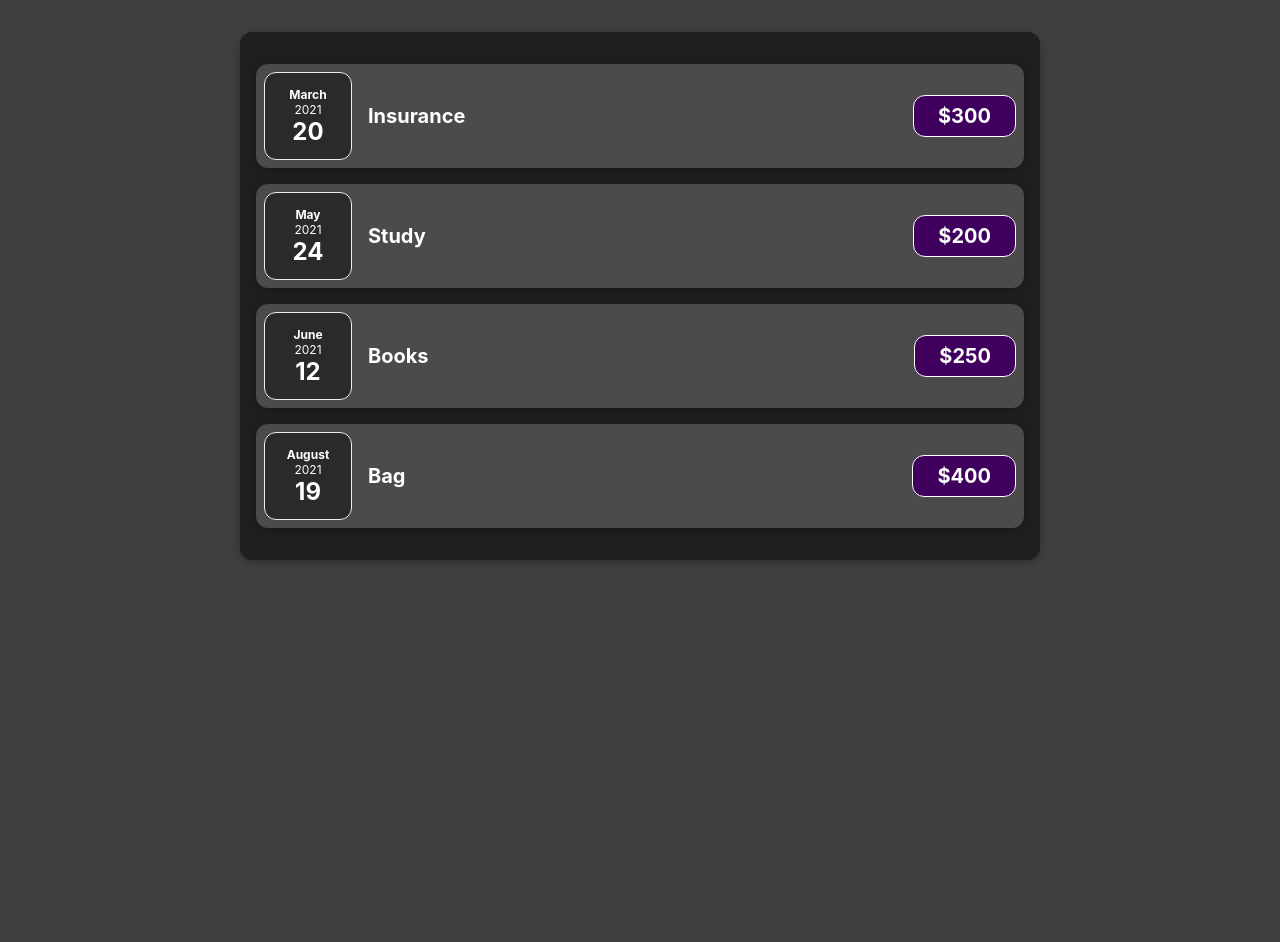
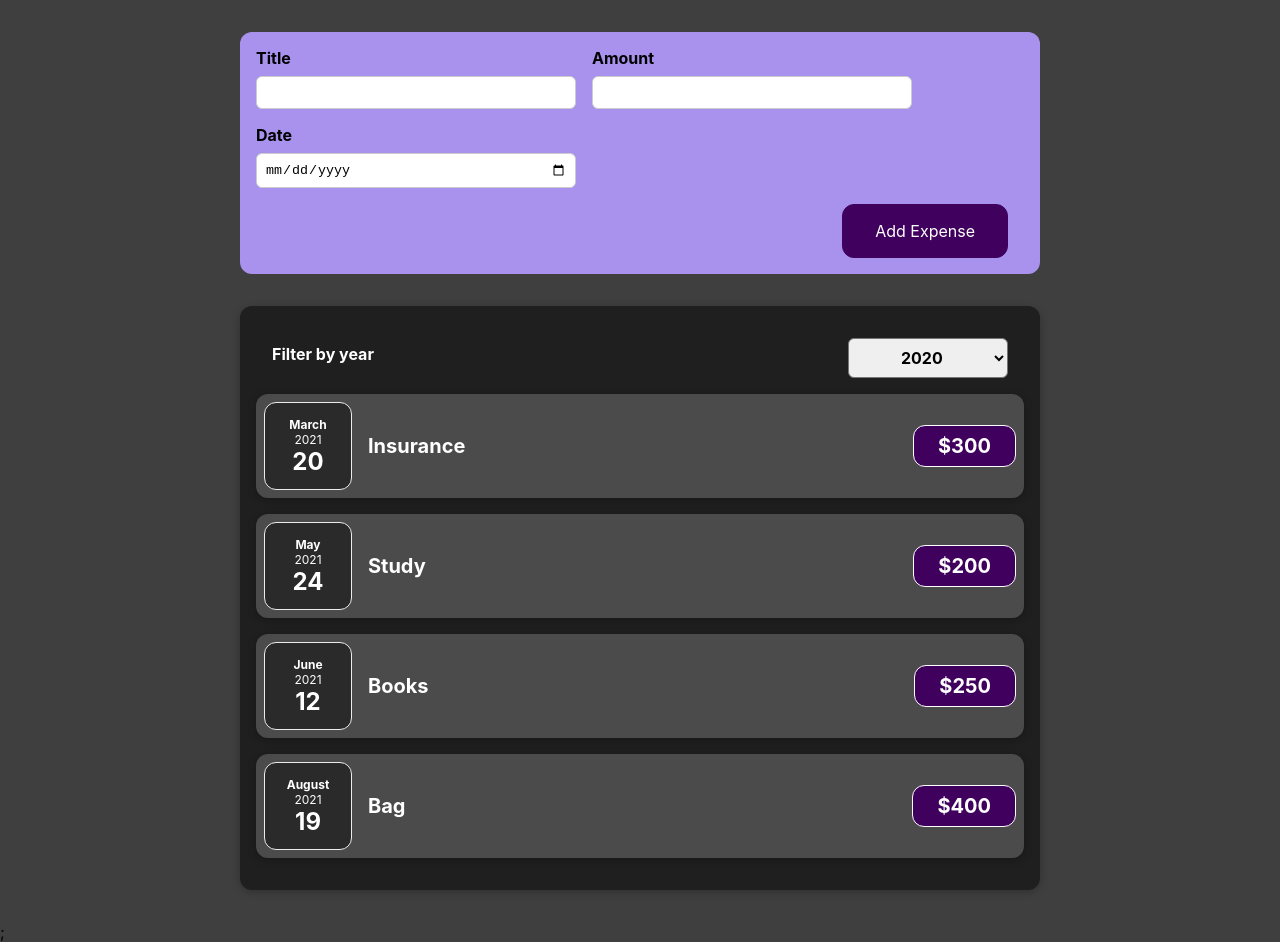
Before and after one commit to shah7014/expense-tracker-demo, a React (Create React App) app: page / in a window 1280 px wide. Before the commit the page ends 800 px from the top, so only its background shows below. Built offline with nearby package versions, Linux system fonts and the light colour scheme.

Commit message:
feature: adding new expense form

```diff
--- a/src/App.js
+++ b/src/App.js
@@ -1,7 +1,9 @@
+import { useState } from "react";
 import Expenses from "./components/expenses/Expenses";
+import NewExpense from "./components/NewExpense/NewExpense";
 
 function App() {
-  const expenses = [
+  const [expenses, setExpenses] = useState([
     {
       id: "e1",
       title: "Insurance",
@@ -26,9 +28,19 @@ function App() {
       amount: 400,
       date: new Date(2021, 7, 19),
     },
-  ];
+  ]);
 
-  return <Expenses expenses={expenses} />;
+  const saveExpenseHandler = (newExpense) => {
+    setExpenses((prev) => [...prev, newExpense]);
+    // console.log("in app.js :- ", newExpense);
+  };
+
+  return (
+    <div>
+      <NewExpense onSaveExpense={saveExpenseHandler} />
+      <Expenses expenses={expenses} />;
+    </div>
+  );
 }
 
 export default App;
--- /dev/null
+++ b/src/components/NewExpense/NewExpense.css
@@ -0,0 +1,36 @@
+.new-expense {
+  margin: 2rem auto;
+  width: 50rem;
+  max-width: 95%;
+  background-color: #a892ee;
+  padding: 1rem;
+  border-radius: 12px;
+}
+
+.new-expense button {
+  font: inherit;
+  cursor: pointer;
+  padding: 1rem 2rem;
+  border: 1px solid #40005d;
+  background-color: #40005d;
+  color: white;
+  border-radius: 12px;
+  margin-right: 1rem;
+}
+
+.new-expense button:hover,
+.new-expense button:active {
+  background-color: #510674;
+  border-color: #510674;
+}
+
+.new-expense button.alternative {
+  color: #220131;
+  border-color: transparent;
+  background-color: transparent;
+}
+
+.new-expense button.alternative:hover,
+.new-expense button.alternative:active {
+  background-color: #ddb3f8;
+}
--- /dev/null
+++ b/src/components/NewExpense/NewExpense.js
@@ -0,0 +1,20 @@
+import "./NewExpense.css";
+import NewExpenseForm from "./NewExpenseForm";
+
+function NewExpense(props) {
+  const saveExpenseDataHandler = (enterdExpenseData) => {
+    const newExpenseData = {
+      ...enterdExpenseData,
+      id: Math.random().toString(),
+    };
+    props.onSaveExpense(newExpenseData);
+  };
+
+  return (
+    <div className="new-expense">
+      <NewExpenseForm onSaveExpenseData={saveExpenseDataHandler} />
+    </div>
+  );
+}
+
+export default NewExpense;
--- /dev/null
+++ b/src/components/NewExpense/NewExpenseForm.css
@@ -0,0 +1,24 @@
+.expense-form__controls {
+  display: flex;
+  flex-wrap: wrap;
+  gap: 1rem;
+  margin-bottom: 1rem;
+}
+
+.expense-form__control label {
+  font-weight: bold;
+  margin-bottom: 0.5rem;
+  display: block;
+}
+
+.expense-form__control input {
+  padding: 0.5rem;
+  border-radius: 6px;
+  border: 1px solid #ccc;
+  width: 20rem;
+  max-width: 100%;
+}
+
+.expense-form__actions {
+  text-align: right;
+}
--- /dev/null
+++ b/src/components/NewExpense/NewExpenseForm.js
@@ -0,0 +1,95 @@
+import { useState } from "react";
+import "./NewExpenseForm.css";
+
+function NewExpenseForm(props) {
+  // const [newExpense, setNewExpense] = useState({
+  //   title: "",
+  //   amount: "",
+  //   date: "",
+  // });
+
+  // const inputChangeHandler = (event) => {
+  //   // setNewExpense({
+  //   //   ...newExpense,
+  //   //   [event.target.id]: event.target.value,
+  //   // });
+  //   setNewExpense((prevState) => {
+  //     return {
+  //       ...prevState,
+  //       [event.target.id]: event.target.value,
+  //     };
+  //   });
+  // };
+
+  const [title, setTitle] = useState("");
+  const [amount, setAmount] = useState("");
+  const [date, setDate] = useState("");
+
+  const titleChangeHandler = (event) => {
+    setTitle(event.target.value);
+  };
+
+  const amountChangeHandler = (event) => {
+    setAmount(event.target.value);
+  };
+
+  const dateChangeHandler = (event) => {
+    setDate(event.target.value);
+  };
+
+  const submitHandler = (event) => {
+    event.preventDefault();
+    const newExpense = { title, amount, date: new Date(date) };
+    // console.log(newExpense);
+
+    //passing data up child to parent
+    props.onSaveExpenseData(newExpense);
+    //resetting state
+    setTitle("");
+    setAmount("");
+    setDate("");
+  };
+
+  return (
+    <form onSubmit={submitHandler}>
+      <div className="expense-form__controls">
+        <div className="expense-form__control">
+          <label htmlFor="title">Title</label>
+          <input
+            id="title"
+            type="text"
+            value={title}
+            onChange={titleChangeHandler}
+          />
+        </div>
+        <div className="expense-form__control">
+          <label htmlFor="amount">Amount</label>
+          <input
+            id="amount"
+            type="number"
+            min="0.1"
+            step="0.1"
+            value={amount}
+            onChange={amountChangeHandler}
+          />
+        </div>
+        <div className="expense-form__control">
+          <label htmlFor="date">Date</label>
+          <input
+            id="date"
+            type="date"
+            min="2019-01-01"
+            max="2022-12-31"
+            value={date}
+            onChange={dateChangeHandler}
+          />
+        </div>
+      </div>
+      <div className="expense-form__actions">
+        <button type="submit">Add Expense</button>
+      </div>
+    </form>
+  );
+}
+
+export default NewExpenseForm;
--- a/src/components/expenses/Expenses.js
+++ b/src/components/expenses/Expenses.js
@@ -1,30 +1,30 @@
+import { useState } from "react";
 import Card from "../UI/Card";
 import ExpenseItem from "./ExpenseItem";
 import "./Expenses.css";
+import ExpensesFilter from "./ExpensesFilter";
 
 function Expenses(props) {
+  const [filterYear, setFilterYear] = useState("2020");
+
+  const handleFilterChange = (selectedYear) => {
+    setFilterYear(selectedYear);
+  };
+
   return (
     <Card className="expenses">
-      <ExpenseItem
-        title={props.expenses[0].title}
-        amount={props.expenses[0].amount}
-        date={props.expenses[0].date}
+      <ExpensesFilter
+        selected={filterYear}
+        onChangeFilter={handleFilterChange}
       />
-      <ExpenseItem
-        title={props.expenses[1].title}
-        amount={props.expenses[1].amount}
-        date={props.expenses[1].date}
-      />
-      <ExpenseItem
-        title={props.expenses[2].title}
-        amount={props.expenses[2].amount}
-        date={props.expenses[2].date}
-      />
-      <ExpenseItem
-        title={props.expenses[3].title}
-        amount={props.expenses[3].amount}
-        date={props.expenses[3].date}
-      />
+
+      {props.expenses.map((expense) => (
+        <ExpenseItem
+          title={expense.title}
+          amount={expense.amount}
+          date={expense.date}
+        />
+      ))}
     </Card>
   );
 }
--- /dev/null
+++ b/src/components/expenses/ExpensesFilter.css
@@ -0,0 +1,23 @@
+.expenses-filter {
+  color: white;
+  padding: 0 1rem;
+}
+
+.expenses-filter__control {
+  display: flex;
+  align-items: center;
+  justify-content: space-between;
+  margin: 1rem 0;
+}
+
+.expenses-filter label {
+  font-weight: bold;
+  margin-bottom: 0.5rem;
+}
+
+.expenses-filter select {
+  font: inherit;
+  padding: 0.5rem 3rem;
+  font-weight: bold;
+  border-radius: 6px;
+}
--- /dev/null
+++ b/src/components/expenses/ExpensesFilter.js
@@ -0,0 +1,23 @@
+import "./ExpensesFilter.css";
+
+function ExpensesFilter(props) {
+  const handleChange = (event) => {
+    props.onChangeFilter(event.target.value);
+  };
+
+  return (
+    <div className="expenses-filter">
+      <div className="expenses-filter__control">
+        <label>Filter by year</label>
+        <select value={props.selected} onChange={handleChange}>
+          <option value="2022">2022</option>
+          <option value="2021">2021</option>
+          <option value="2020">2020</option>
+          <option value="2019">2019</option>
+        </select>
+      </div>
+    </div>
+  );
+}
+
+export default ExpensesFilter;
```
